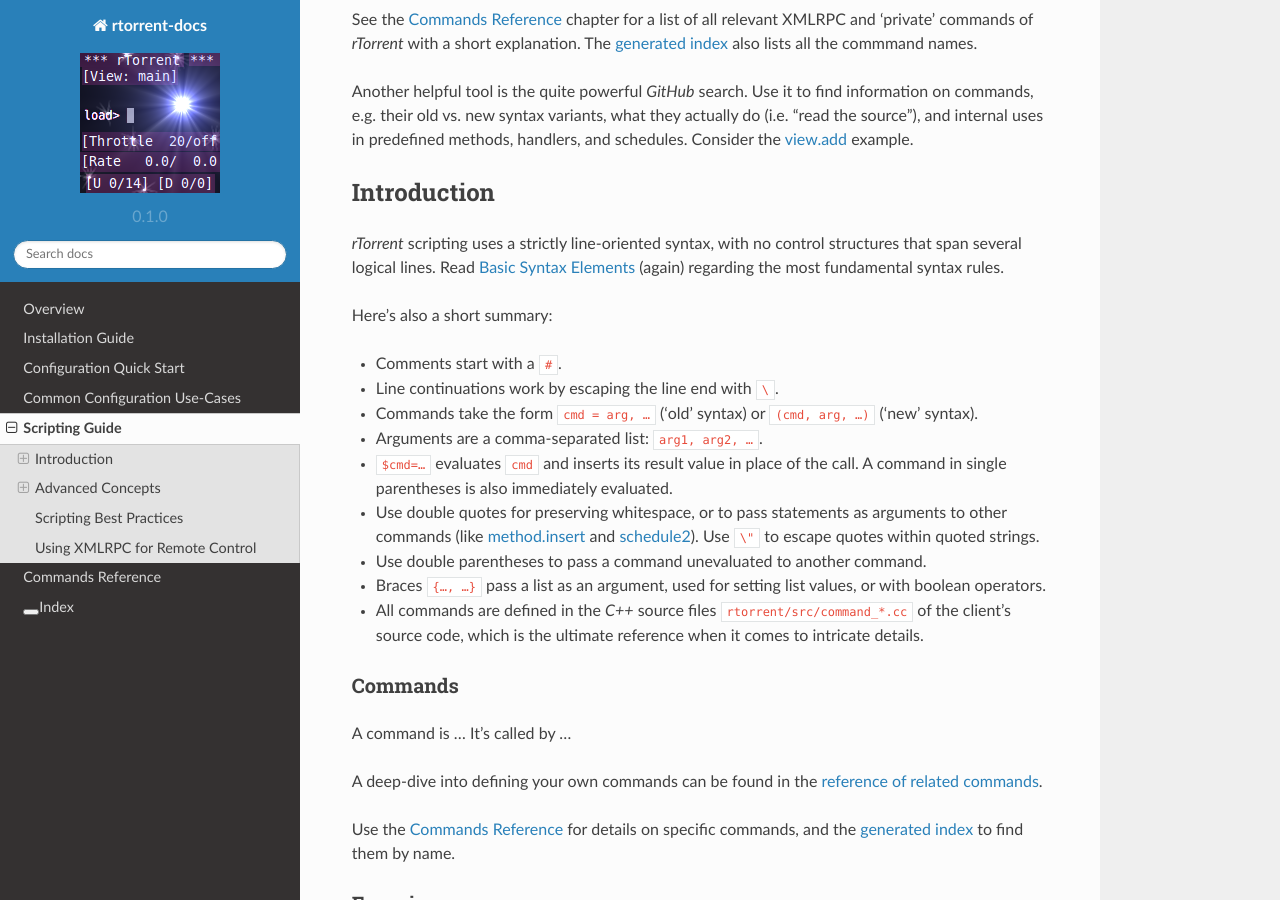
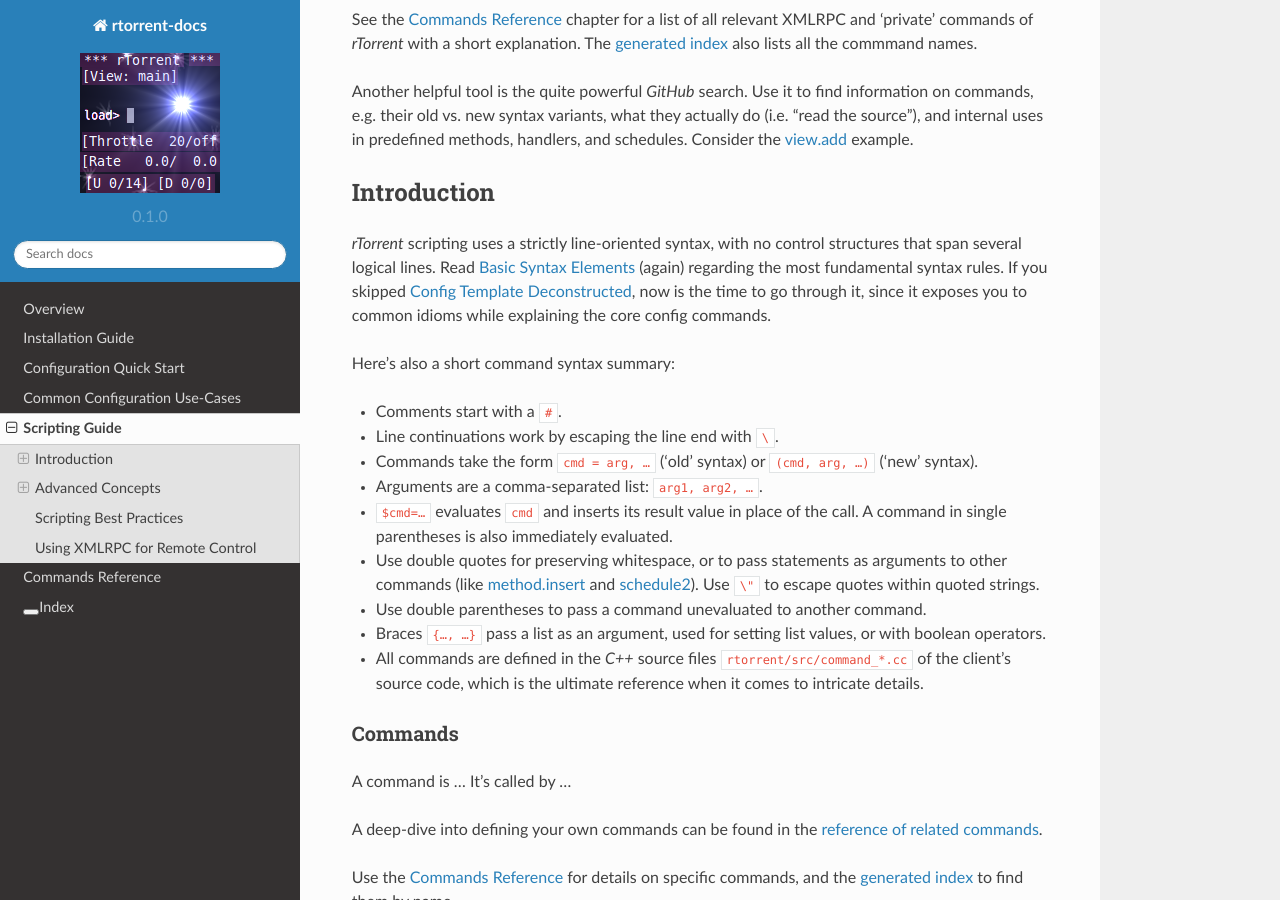
Before and after one commit to rtorrent-community/rtorrent-docs, a Sphinx documentation site: the page built from docs/scripting.rst, in a window 1280 px wide and 900 px high, scrolled down 368 px. Built offline with Sphinx 7.4.7 and the Read the Docs theme 2.0.0, drawn with Linux system fonts in a browser that asks for light colours.

Commit message:
prompt people to read config-deconstructed before scripting.rst

```diff
--- a/docs/scripting.rst
+++ b/docs/scripting.rst
@@ -28,8 +28,10 @@
 *rTorrent* scripting uses a strictly line-oriented syntax,
 with no control structures that span several logical lines.
 Read :ref:`basic-syntax` (again) regarding the most fundamental syntax rules.
+If you skipped :ref:`config-deconstructed`, now is the time to go through it,
+since it exposes you to common idioms while explaining the core config commands.
 
-Here's also a short summary:
+Here's also a short command syntax summary:
 
 * Comments start with a ``#``.
 * Line continuations work by escaping the line end with ``\``.
```
